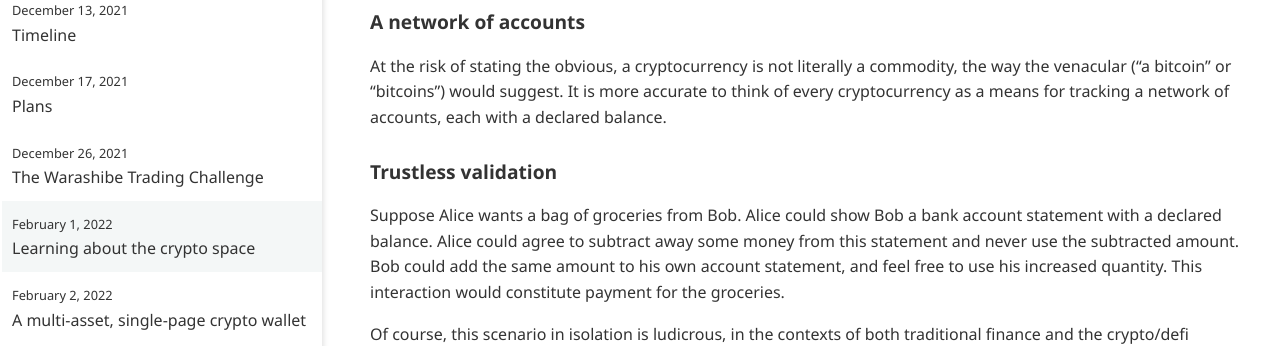
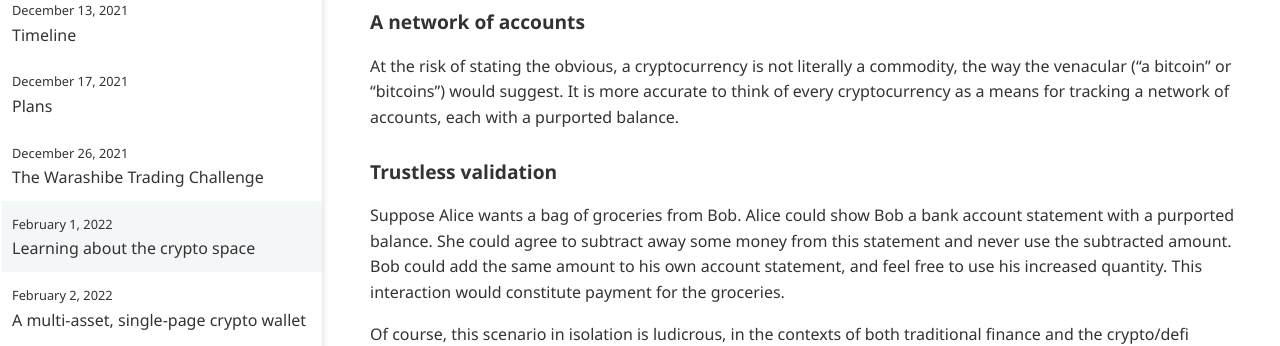
Before and after one commit to warashibetrader/warashibetrader.github.io, a Jekyll site: the page built from _posts/2022-02-01-crypto-space.md, in a window 1280 px wide and 900 px high. Shown: the part 200-546 px from the top of the window. Built offline with Jekyll 4.4.1, drawn with Linux system fonts in a browser that asks for light colours.

Commit message:
Update 2022-02-01-crypto-space.md

```diff
--- a/_posts/2022-02-01-crypto-space.md
+++ b/_posts/2022-02-01-crypto-space.md
@@ -6,11 +6,11 @@ When I started this blog a few weeks ago, I basically knew nothing about cryptoc
 
 ### A network of accounts
 
-At the risk of stating the obvious, a cryptocurrency is not literally a commodity, the way the venacular ("a bitcoin" or "bitcoins") would suggest. It is more accurate to think of every cryptocurrency as a means for tracking a network of accounts, each with a declared balance.
+At the risk of stating the obvious, a cryptocurrency is not literally a commodity, the way the venacular ("a bitcoin" or "bitcoins") would suggest. It is more accurate to think of every cryptocurrency as a means for tracking a network of accounts, each with a purported balance.
 
 ### Trustless validation
 
-Suppose Alice wants a bag of groceries from Bob. Alice could show Bob a bank account statement with a declared balance. Alice could agree to subtract away some money from this statement and never use the subtracted amount. Bob could add the same amount to his own account statement, and feel free to use his increased quantity. This interaction would constitute payment for the groceries.
+Suppose Alice wants a bag of groceries from Bob. Alice could show Bob a bank account statement with a purported balance. She could agree to subtract away some money from this statement and never use the subtracted amount. Bob could add the same amount to his own account statement, and feel free to use his increased quantity. This interaction would constitute payment for the groceries.
 
 Of course, this scenario in isolation is ludicrous, in the contexts of both traditional finance and the crypto/defi space. The modified account statements mean nothing without validation by others.
 
```
